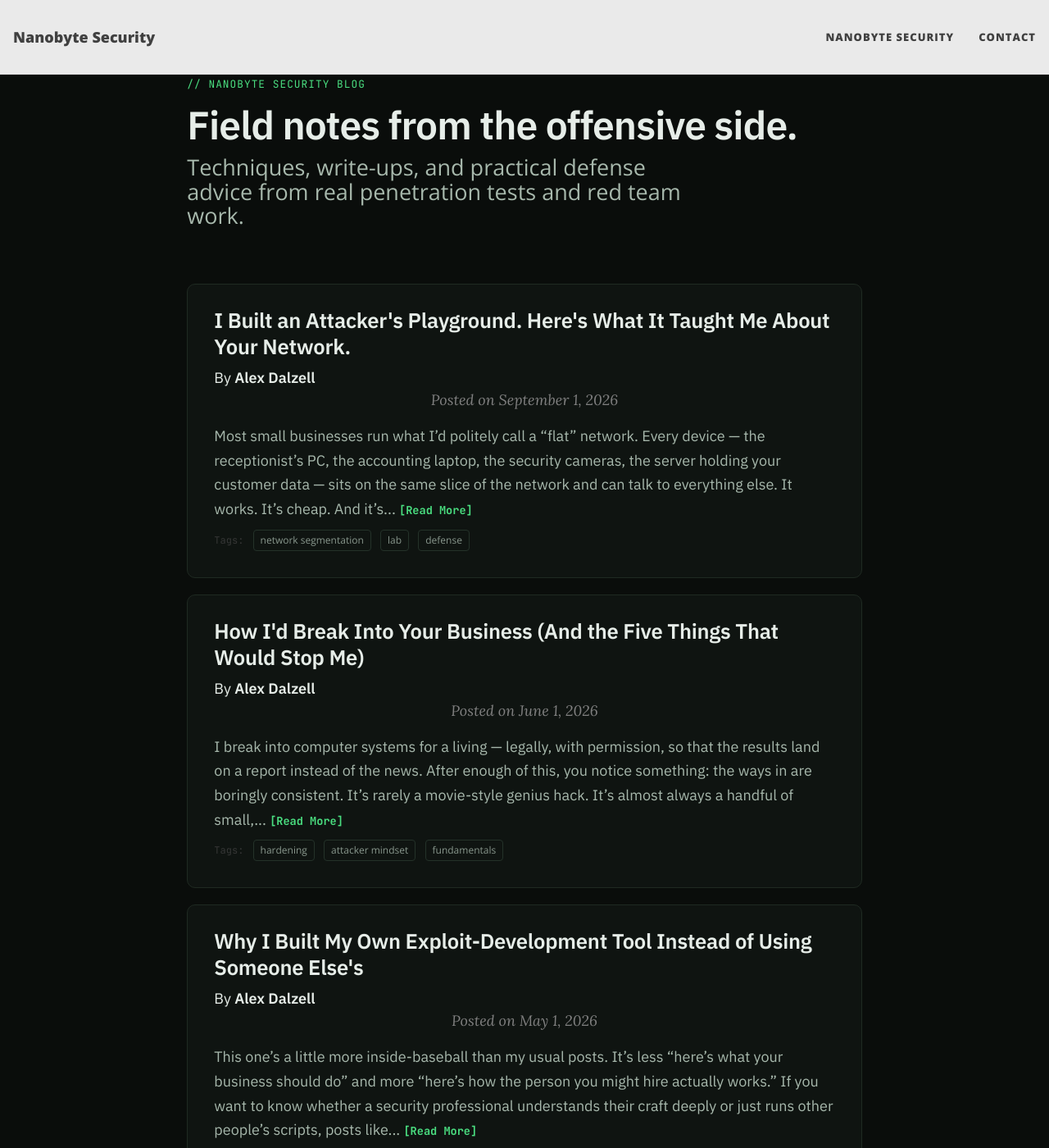
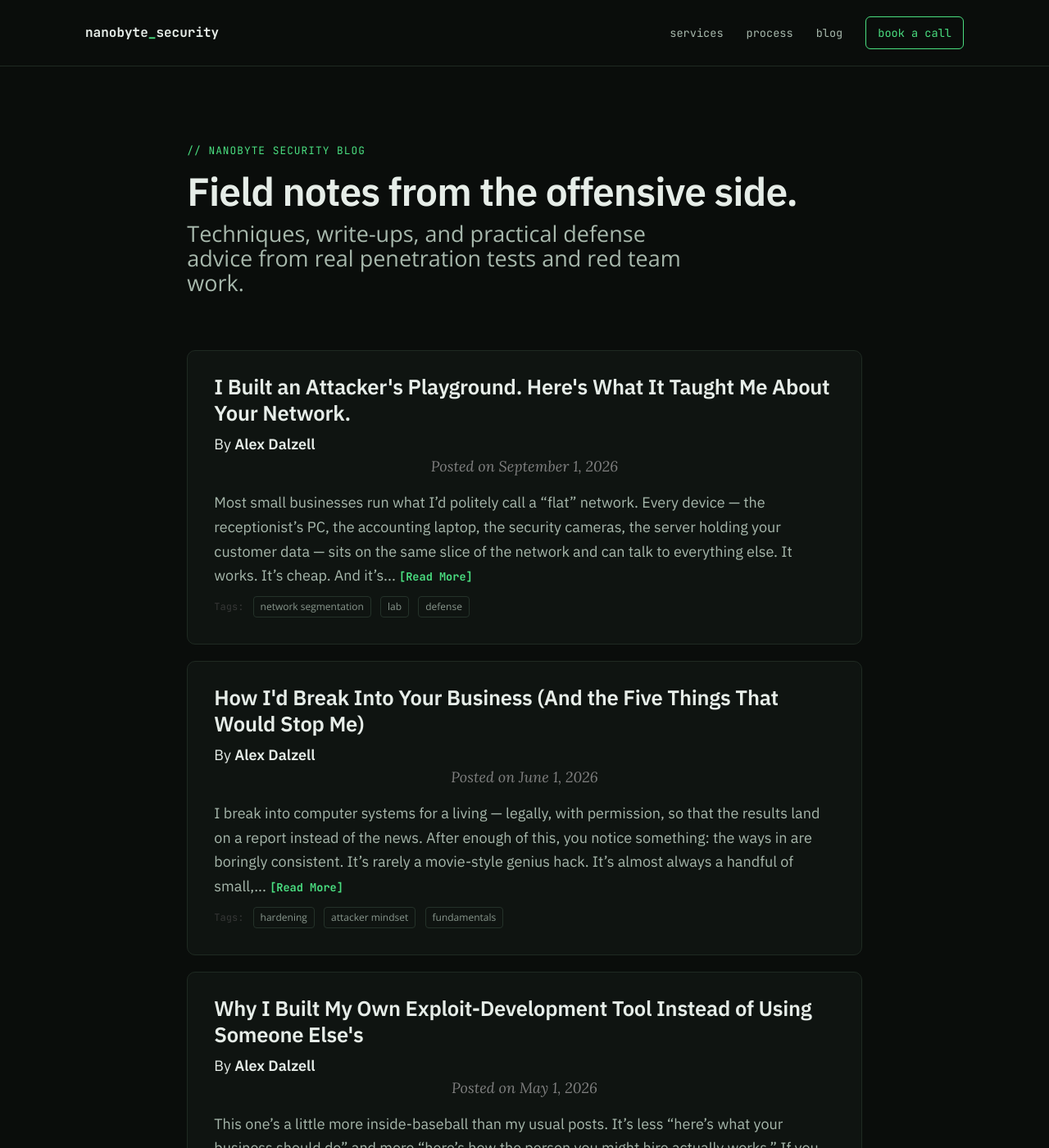
Before and after one commit to nanobyte-security/blog.nanobytesecurity.github.io, a Jekyll site: the page built from index.html, in a window 1280 px wide and 1400 px high. Shown: the whole window at 82% size. Built offline with Jekyll 4.4.1, drawn with Linux system fonts in a browser that asks for light colours.

Commit message:
Update nav.html

```diff
--- a/_includes/nav.html
+++ b/_includes/nav.html
@@ -1,62 +1,124 @@
-<nav class="navbar navbar-expand-xl navbar-light fixed-top navbar-custom {% if page.nav-short %}top-nav-short-permanent{% else %}top-nav-regular{% endif %}">
+<!--
+  Nanobyte Security header — identical to nanobytesecurity.com
+  Save as: _includes/nav.html (replaces Beautiful Jekyll's navbar)
 
-  {%- if site.title-img -%}
-    <a class="navbar-brand navbar-brand-logo" href="{{ '/' | absolute_url }}"><img alt="{{ site.title }} Logo" src="{{ site.title-img | relative_url}}"/></a>
-  {%- elsif site.title -%}
-    <a class="navbar-brand" href="{{ '/' | absolute_url }}">{{ site.title }}</a>
-  {%- endif -%}
+  Self-contained: styles are scoped to #nb-nav with high specificity so
+  Bootstrap / Beautiful Jekyll CSS cannot override them. No other CSS file
+  is needed for the header.
+-->
+<link rel="stylesheet" href="https://fonts.googleapis.com/css2?family=JetBrains+Mono:wght@400;500;700&amp;display=swap">
 
-  <button class="navbar-toggler" type="button" data-toggle="collapse" data-target="#main-navbar" aria-controls="main-navbar" aria-expanded="false" aria-label="Toggle navigation">
-    <span class="navbar-toggler-icon"></span>
-  </button>
+<style>
+  /* Beautiful Jekyll offsets the page for its fixed navbar; this header isn't fixed */
+  body {
+    padding-top: 0 !important;
+    margin-top: 0 !important;
+  }
 
-  <div class="collapse navbar-collapse" id="main-navbar">
-    <ul class="navbar-nav ml-auto">
-      {%- for link in site.navbar-links -%}
-        {%- if link[1].first %}
-          <li class="nav-item dropdown">
-            <a class="nav-link dropdown-toggle" href="#" id="navbarDropdown" role="button" data-toggle="dropdown" aria-haspopup="true" aria-expanded="false">{{ link[0] }}</a>
-            <div class="dropdown-menu dropdown-menu-right" aria-labelledby="navbarDropdown">
-              {%- for childlink in link[1] -%}
-                {%- for linkparts in childlink %}
-                  <a class="dropdown-item" href="{{ linkparts[1] | relative_url }}">{{ linkparts[0] }}</a>
-                {%- endfor -%}
-              {%- endfor %}
-            </div>
-          </li>
-        {% else %}
-          <li class="nav-item">
-            <a class="nav-link" href="{{ link[1] | relative_url }}">{{ link[0] }}</a>
-          </li>
-        {%- endif -%}
-      {%- endfor -%}
-      {% if site.post_search %}
-        <li class="nav-item">
-          <a class="nav-link" id="nav-search-link" href="#" title="Search">
-            <span id="nav-search-icon" class="fa fa-search"></span>
-            <span id="nav-search-text">Search</span>
-          </a>
-        </li>
-      {%- endif -%}
-      <li class="nav-item">
-       <a class="nav-link" id="nav-home-link" href="https://nanobytesecurity.com/" title="Nanobyte Security">
-         <span id="nav-home-text">Nanobyte Security</span>
-       </a>
-     </li>
-     <li class="nav-item">
-        <a class="nav-link" id="nav-contact-link" href="https://nanobytesecurity.com/contact" title="Contact">
-          <span id="nav-contact-text">Contact</span>
-        </a>
-      </li>
-    </ul>
+  .intro-header {
+    margin-top: 0 !important;
+  }
+
+  #nb-nav,
+  #nb-nav * {
+    box-sizing: border-box;
+  }
+
+  #nb-nav {
+    display: block;
+    position: static;
+    width: 100%;
+    margin: 0;
+    padding: 0;
+    background: #0A0D0B;
+    border-bottom: 1px solid #1F2A22;
+    line-height: 1.5;
+    font-family: 'JetBrains Mono', ui-monospace, monospace;
+  }
+
+  #nb-nav .nb-nav-inner {
+    max-width: 1120px;
+    margin: 0 auto;
+    padding: 20px 24px;
+    display: flex;
+    justify-content: space-between;
+    align-items: center;
+    gap: 24px;
+    font-family: 'JetBrains Mono', ui-monospace, monospace;
+  }
+
+  #nb-nav a {
+    text-decoration: none;
+    letter-spacing: normal;
+    text-transform: none;
+    transition: color 0.15s, background 0.15s;
+  }
+
+  #nb-nav .nb-brand {
+    color: #E6EDE8;
+    font-size: 1rem;
+    font-weight: 700;
+  }
+
+  #nb-nav .nb-brand:hover,
+  #nb-nav .nb-brand:focus {
+    color: #E6EDE8;
+  }
+
+  #nb-nav .nb-brand span {
+    color: #4ADE80;
+  }
+
+  #nb-nav .nb-nav-links {
+    display: flex;
+    gap: 28px;
+    align-items: center;
+    margin: 0;
+    padding: 0;
+    font-size: 0.85rem;
+  }
+
+  #nb-nav .nb-nav-links a {
+    color: #A7B8AC;
+    font-weight: 400;
+  }
+
+  #nb-nav .nb-nav-links a:hover,
+  #nb-nav .nb-nav-links a:focus {
+    color: #4ADE80;
+  }
+
+  #nb-nav .nb-nav-links .nb-nav-cta {
+    color: #4ADE80;
+    border: 1px solid #4ADE80;
+    padding: 9px 14px;
+    border-radius: 6px;
+  }
+
+  #nb-nav .nb-nav-links .nb-nav-cta:hover,
+  #nb-nav .nb-nav-links .nb-nav-cta:focus {
+    background: #4ADE80;
+    color: #06140B;
+  }
+
+  @media (max-width: 600px) {
+    #nb-nav .nb-nav-links a:not(.nb-nav-cta) {
+      display: none;
+    }
+  }
+</style>
+
+<header id="nb-nav" class="nb-nav">
+  <div class="nb-nav-inner">
+    <a class="nb-brand" href="https://nanobytesecurity.com/">nanobyte<span>_</span>security</a>
+    <nav class="nb-nav-links">
+      <a href="https://nanobytesecurity.com/#services">services</a>
+      <a href="https://nanobytesecurity.com/#process">process</a>
+      <a href="https://blog.nanobytesecurity.com/">blog</a>
+      <a class="nb-nav-cta" href="https://calendly.com/alex-nanobytesecurity/30min">book a call</a>
+    </nav>
   </div>
+</header>
 
-  {% if site.navbar-extra %}
-    {% for file in site.navbar-extra %}
-      {% include {{ file }} %}
-    {% endfor %}
-  {% endif %}
-
-</nav>
-
-{% include search.html %}
+<!-- Hidden stand-in so Beautiful Jekyll's script finds a ".navbar" and doesn't throw errors -->
+<div class="navbar" style="display: none;" aria-hidden="true"></div>
```
